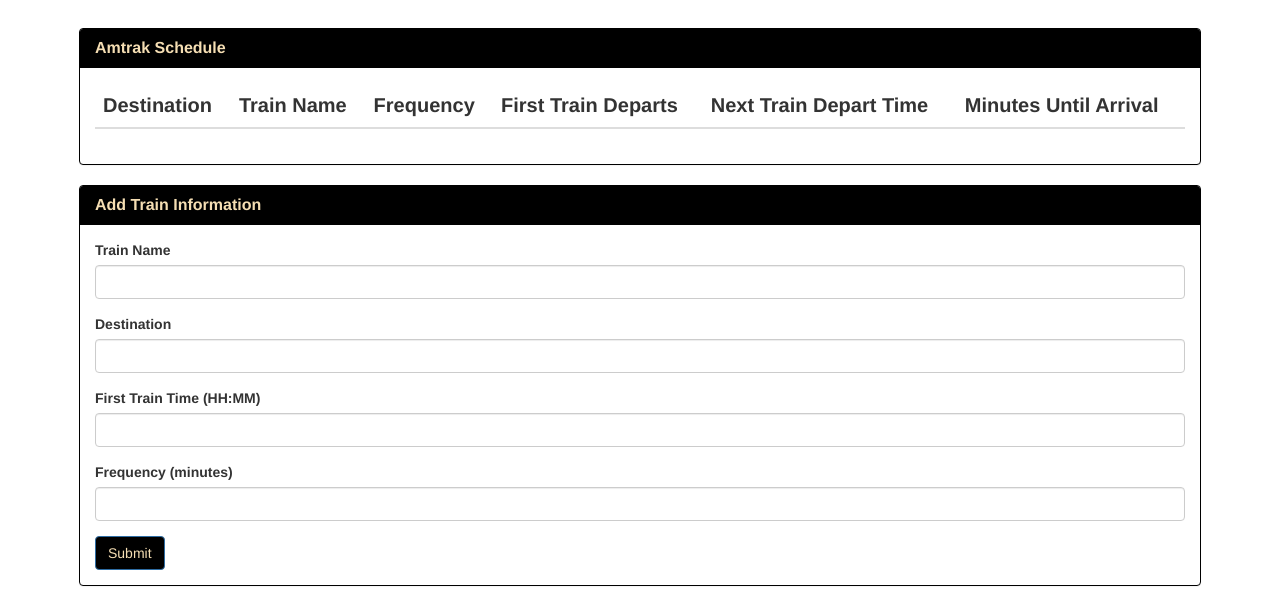
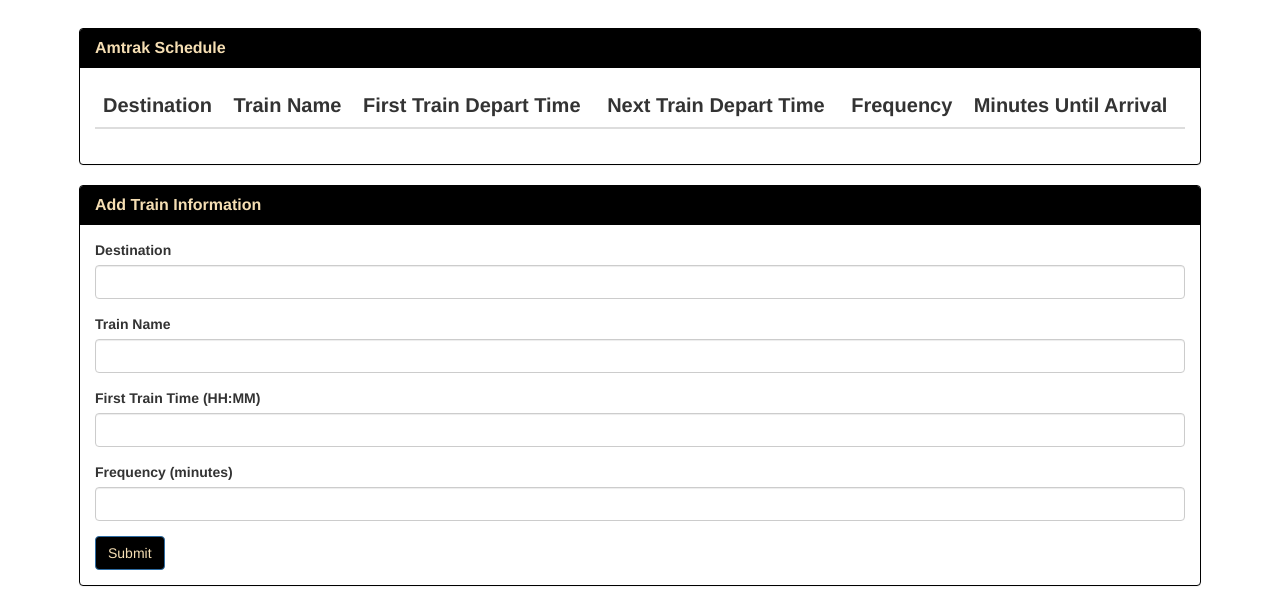
Before and after one commit to btommer2017/Train-Scheduler, a plain HTML site: page index.html in a window 1280 px wide. Shown: the part 207-813 px from the top of the page. Drawn offline with nearby package versions, Linux system fonts and the light colour scheme; no server answers.

Commit message:
few style changes that wife wanted

```diff
--- a/assets/javascript/schedule.js
+++ b/assets/javascript/schedule.js
@@ -91,5 +91,5 @@ console.log("ARRIVAL TIME: " + moment(nextTrain).format("HH:mm"));
 var nextTrainPretty =  moment(nextTrain).format("HH:mm");
 
 $("#train-table > tbody").append("<tr><td>" + trainDestination + "</td><td>" + trainName + "</td><td>" +
- tFrequency + "</td><td>" + firstTrainDepartTime + "</td><td>" + nextTrainPretty + "</td><td>" + tMinutesTillTrain + "</td></tr>");
+ firstTrainDepartTime + "</td><td>" + nextTrainPretty + "</td><td>" + tFrequency + "</td><td>" + tMinutesTillTrain + "</td></tr>");
 });
--- a/index.html
+++ b/index.html
@@ -45,9 +45,9 @@
                                 <tr>
                                   <th>Destination</th>
                                     <th>Train Name</th>
+                                    <th>First Train Depart Time</th>
+                                    <th>Next Train Depart Time</th>
                                     <th>Frequency</th>
-                                    <th>First Train Departs</th>
-                                    <th>Next Train Depart Time</th>
                                     <th>Minutes Until Arrival</th>
                                 </tr>
                             </thead>
@@ -67,13 +67,13 @@
 
                         <!-- Entry Form -->
                         <form>
+                          <div class="form-group">
+                              <label for="destination-input">Destination</label>
+                              <input class="form-control" id="destination-input" type="text">
+                          </div>
                             <div class="form-group">
                                 <label for="traine-name-input">Train Name</label>
                                 <input class="form-control" id="train-name-input" type="text">
-                            </div>
-                            <div class="form-group">
-                                <label for="destination-input">Destination</label>
-                                <input class="form-control" id="destination-input" type="text">
                             </div>
                             <div class="form-group">
                                 <label for="firstDepart-input">First Train Time (HH:MM)</label>
```
